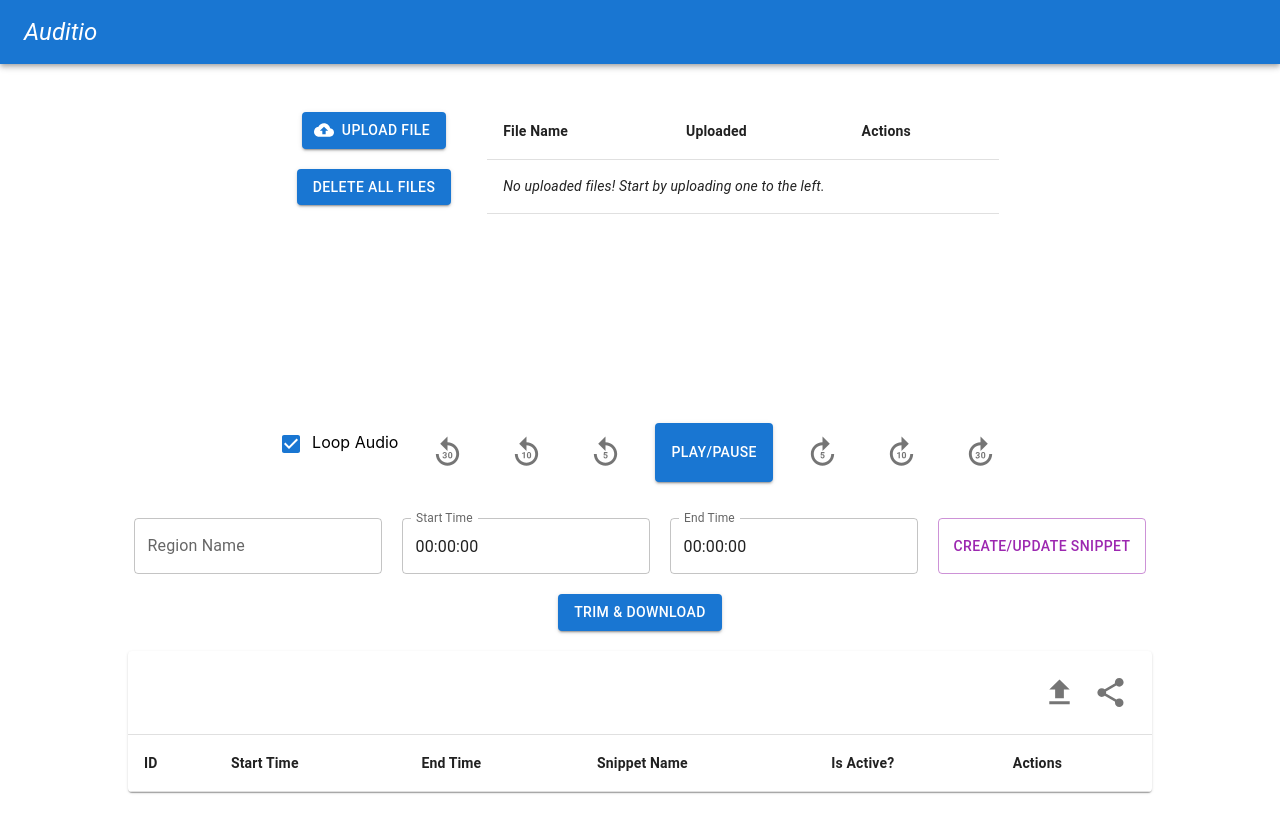
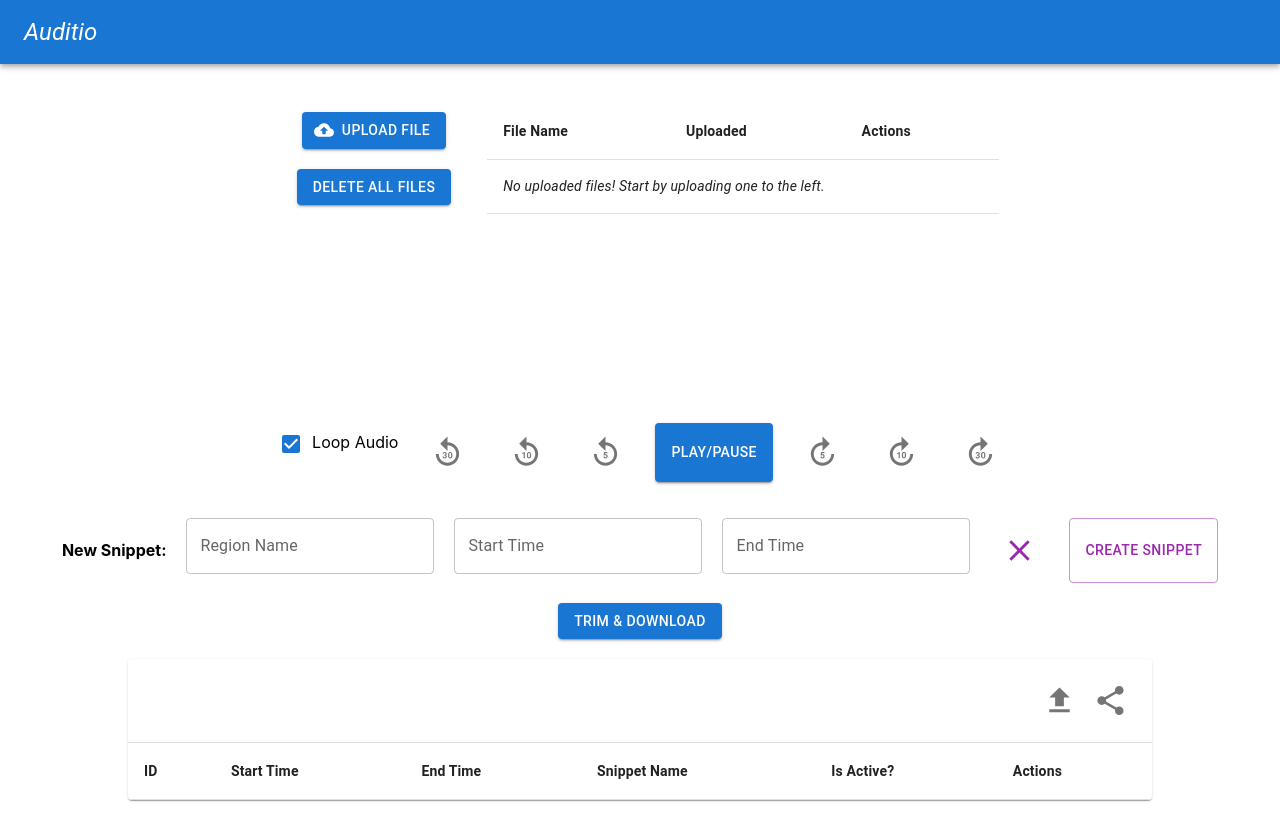
Before and after one commit to ruchaheda/auditio, a React (Create React App) app in the folder frontend/: page / in a window 1280 px wide. Built offline with nearby package versions, Linux system fonts and the light colour scheme.

Commit message:
user can now update snippets rather than default creating anew (#18)

```diff
--- a/frontend/src/SnippetsActions.tsx
+++ b/frontend/src/SnippetsActions.tsx
@@ -4,8 +4,11 @@ import RegionsPlugin from 'wavesurfer.js/plugins/regions';
 import {
     Box,
     Button,
+    IconButton,
     TextField,
+    Tooltip,
 } from '@mui/material';
+import { Clear } from '@mui/icons-material';
 import { IDBPDatabase } from 'idb';
 
 type SnippetActionsProps = {
@@ -35,13 +38,11 @@ const SnippetsActions: React.FC<SnippetActionsProps> = ({regions, wavesurferRef,
     // Manually update the start time
     const handleStartTimeChange = (e: React.ChangeEvent<HTMLInputElement>) => {
         setEnteredRegionStartTime(e.target.value);
-        setRegionId('');
     };
 
     // Manually update the end time
     const handleEndTimeChange = (e: React.ChangeEvent<HTMLInputElement>) => {
         setEnteredRegionEndTime(e.target.value);
-        setRegionId('');
     };
 
     const updateRegion = (regionIdToUpdate: string, newStart: number, newEnd: number, name?: string) => {
@@ -62,18 +63,12 @@ const SnippetsActions: React.FC<SnippetActionsProps> = ({regions, wavesurferRef,
     };
 
     useEffect(() => {
+        printDebugStatements("useEffect in SnippetActions.tsx", "");
 
         if (regionRef.current) {
             updateRegion(regionRef.current.id, regionRef.current.start, regionRef.current.end, regionRef.current.content?.innerText);
         }
-        else {
-            updateRegion('', 0, 0, '');
-        }
     }, [renderTrigger, regionRef.current, regionRef.current?.id, regionRef.current?.start, regionRef.current?.end]);
-
-    useEffect(() => {
-      setRegionId('');
-    }, [enteredRegionStartTime, enteredRegionEndTime, regionName]);
 
     const createRegionManually = () => {
       // if no pre-existing region
@@ -149,12 +144,19 @@ const SnippetsActions: React.FC<SnippetActionsProps> = ({regions, wavesurferRef,
       }
   }
 
+  const clearSelection = () => {
+    setRegionId('');
+    setRegionName('');
+    setEnteredRegionStartTime('0:00');
+    setEnteredRegionEndTime('0:00');
+  }
+
     const printDebugStatements = (functionName: string, note: string) => {
       console.log("functionName: " + functionName + "\n");
       console.log("note: " + note + "\n");
       console.log("regions: ", regions.current);
-      console.log("wavesurferRef.current: ", wavesurferRef.current);
-      console.log("wavesurferRef.current.getActivePlugins: ", wavesurferRef.current.getActivePlugins());
+      // console.log("wavesurferRef.current: ", wavesurferRef.current);
+      // console.log("wavesurferRef.current.getActivePlugins: ", wavesurferRef.current.getActivePlugins());
       console.log("currentRegionStarttime: ", activeRegionStartTime);
       console.log("currentRegionEndTime: ", activeRegionEndTime);
       console.log("regionId: ", regionId);
@@ -183,6 +185,15 @@ const SnippetsActions: React.FC<SnippetActionsProps> = ({regions, wavesurferRef,
             }}
           /> */}
 
+            <Box
+              alignContent="center"
+            >
+              { regionId ?
+                (<b>Existing Snippet:</b>) :
+                (<b>New Snippet: </b>)
+              }
+            </Box>
+
           <TextField
             id="regionName"
             label="Region Name"
@@ -209,7 +220,15 @@ const SnippetsActions: React.FC<SnippetActionsProps> = ({regions, wavesurferRef,
             onChange={handleEndTimeChange}
           />
 
-          <Button variant="outlined" onClick={createRegionManually} color="secondary">Create/Update Snippet</Button>
+          <Tooltip title="Clear"><IconButton size="large" onClick={() => clearSelection()}><Clear fontSize="large" color="secondary" /></IconButton></Tooltip>
+
+          <Button variant="outlined" onClick={createRegionManually} color="secondary">
+            { regionId ?
+              (<p>Update Snippet</p>) :
+              (<p>Create Snippet</p>)
+            }
+            {/* Create/Update Snippet */}
+          </Button>
         </Box>
     );
 }
```
